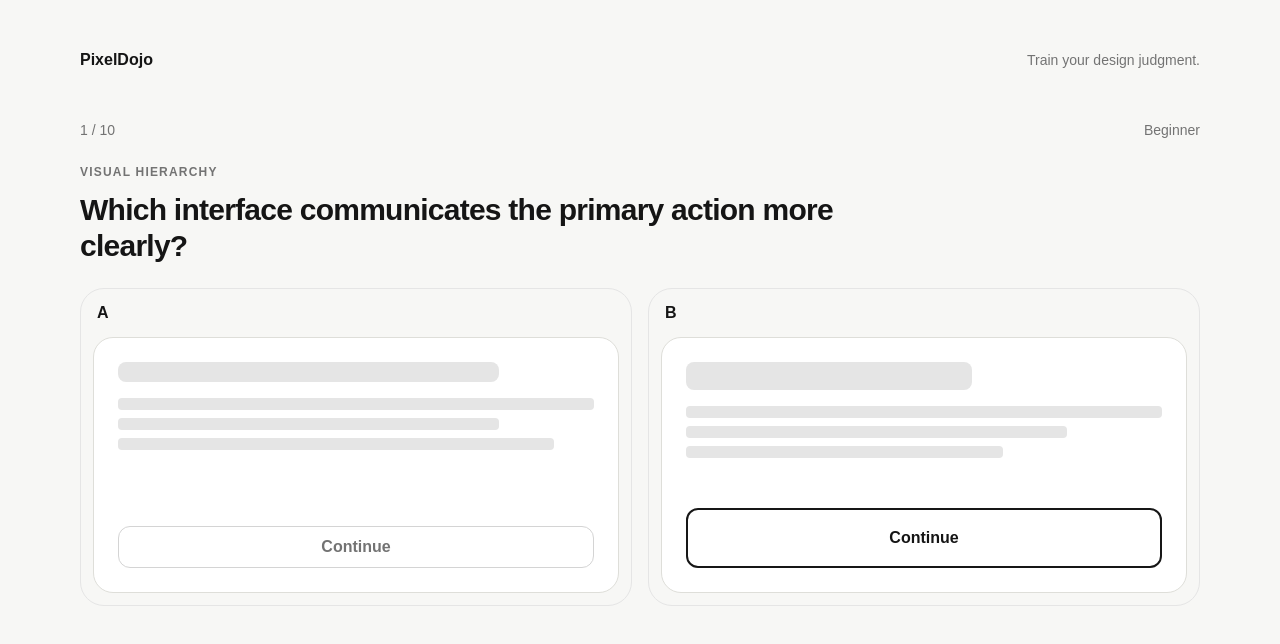
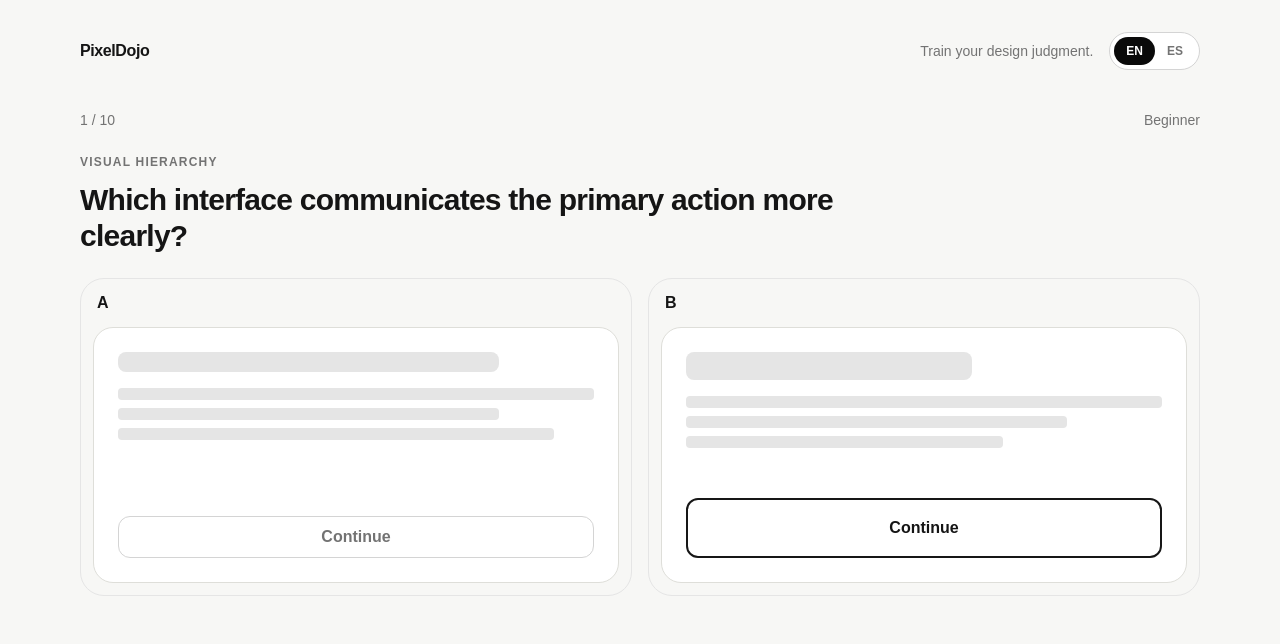
Before and after one commit to pablomrdz/pixeldojo, a Next.js app: page /en/play in a window 1280 px wide. Shown: the top 644 px of the page. Built offline with nearby package versions, Linux system fonts and the light colour scheme.

Commit message:
feat: localize play header and language switching

```diff
--- a/app/[locale]/play/page.tsx
+++ b/app/[locale]/play/page.tsx
@@ -1,5 +1,32 @@
+import type { Metadata } from "next";
+import Link from "next/link";
+import { notFound } from "next/navigation";
 import { BattleEngine } from "@/components/battle/BattleEngine";
+import { LanguageSwitcher } from "@/components/LanguageSwitcher";
 import type { Locale } from "@/lib/types";
+
+export async function generateMetadata({
+  params,
+}: {
+  params: Promise<{ locale: string }>;
+}): Promise<Metadata> {
+  const { locale: rawLocale } = await params;
+  const locale: Locale = rawLocale === "es" ? "es" : "en";
+
+  return {
+    title:
+      locale === "es"
+        ? "Entrenamiento de diseño — PixelDojo"
+        : "Design training — PixelDojo",
+    robots: { index: false, follow: true },
+    alternates: {
+      languages: {
+        en: "/en/play",
+        es: "/es/play",
+      },
+    },
+  };
+}
 
 export default async function PlayPage({
   params,
@@ -7,13 +34,22 @@ export default async function PlayPage({
   params: Promise<{ locale: string }>;
 }) {
   const { locale: rawLocale } = await params;
-  const locale: Locale = rawLocale === "es" ? "es" : "en";
+  if (rawLocale !== "en" && rawLocale !== "es") notFound();
+
+  const locale = rawLocale as Locale;
 
   return (
-    <main className="shell py-8 md:py-12">
-      <header className="mb-12 flex items-center justify-between">
-        <a href="/" className="font-semibold">PixelDojo</a>
-        <span className="text-sm text-neutral-500">Train your design judgment.</span>
+    <main className="shell py-6 md:py-8">
+      <header className="mb-8 flex items-center justify-between gap-4 md:mb-10">
+        <Link href={`/${locale}`} className="font-bold tracking-tight">
+          PixelDojo
+        </Link>
+        <div className="flex items-center gap-4">
+          <span className="hidden text-sm text-neutral-500 md:inline">
+            {locale === "es" ? "Entrena tu criterio de diseño." : "Train your design judgment."}
+          </span>
+          <LanguageSwitcher locale={locale} suffix="/play" />
+        </div>
       </header>
       <BattleEngine locale={locale} />
     </main>
```
